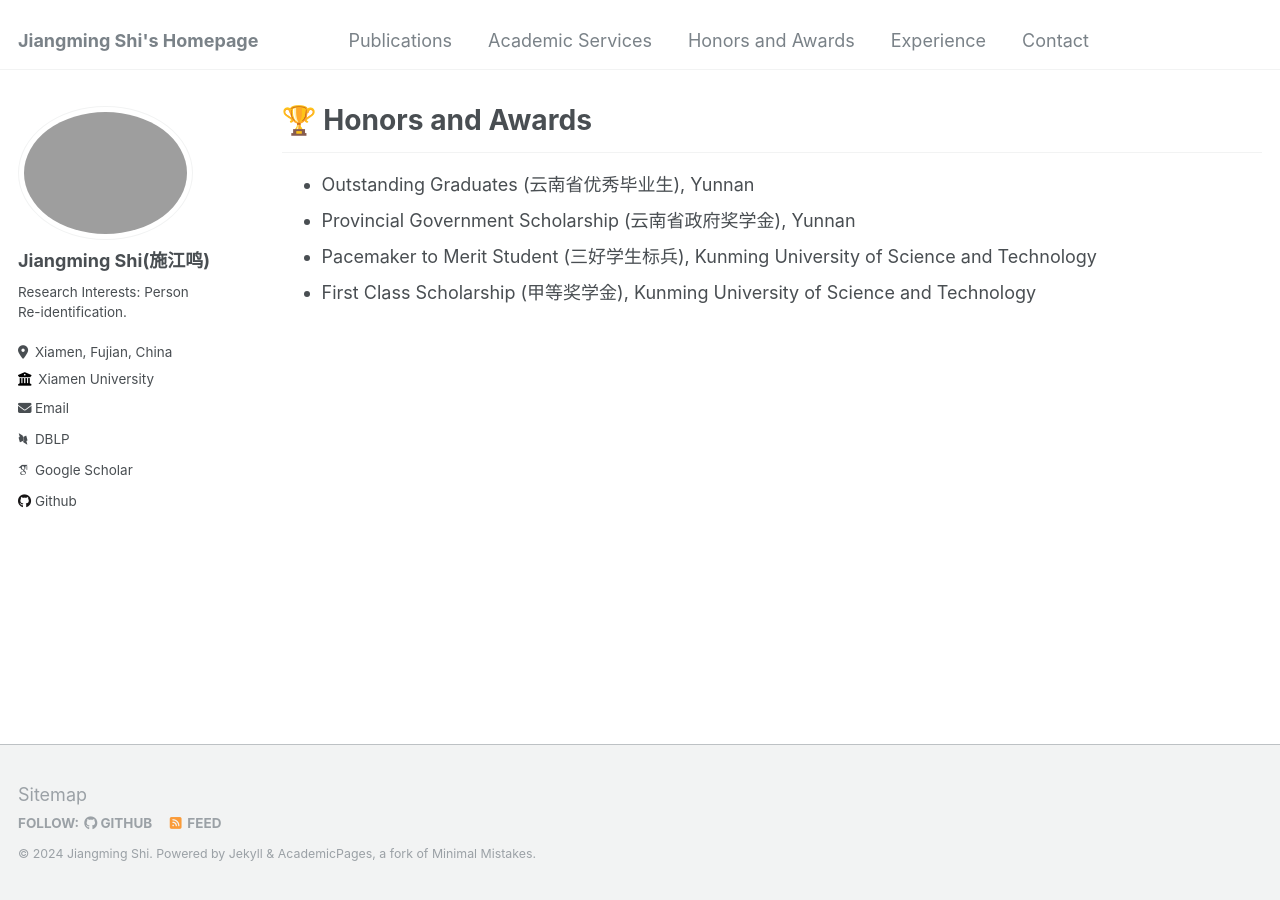
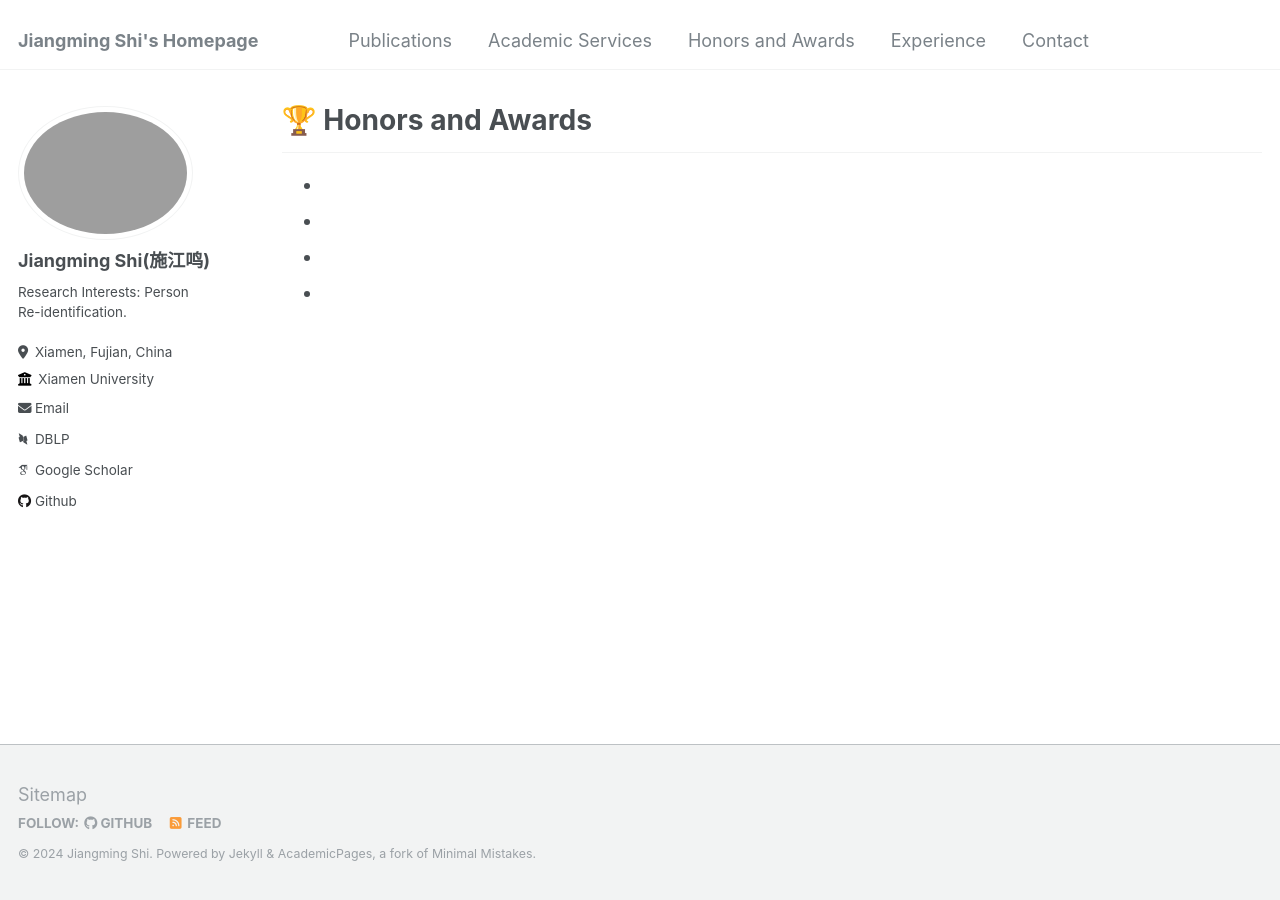
Before and after one commit to shijiangming1/shijiangming1.github.io, a Jekyll site: the page built from _pages/honors-awards.md, in a window 1280 px wide. Built offline with Jekyll 4.4.1, drawn with Linux system fonts in a browser that asks for light colours; some web fonts are replaced.

Commit message:
Update honors-awards.md

```diff
--- a/_pages/honors-awards.md
+++ b/_pages/honors-awards.md
@@ -5,7 +5,7 @@ permalink: /honors-awards/
 author_profile: true
 ---
 <hr>
-- Outstanding Graduates (云南省优秀毕业生), Yunnan
-- Provincial Government Scholarship (云南省政府奖学金), Yunnan
-- Pacemaker to Merit Student (三好学生标兵), Kunming University of Science and Technology
-- First Class Scholarship (甲等奖学金), Kunming University of Science and Technology
+-
+-
+-
+-
```
